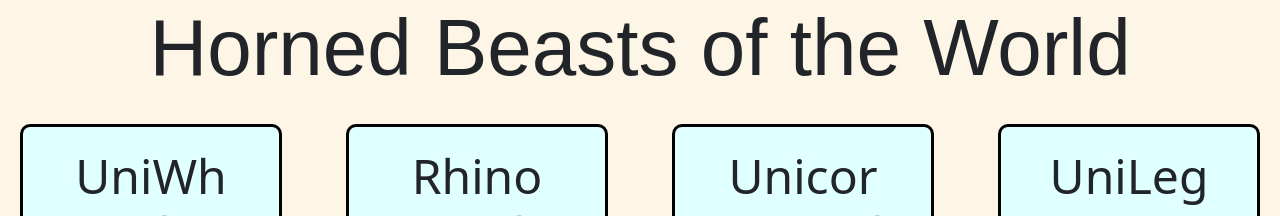
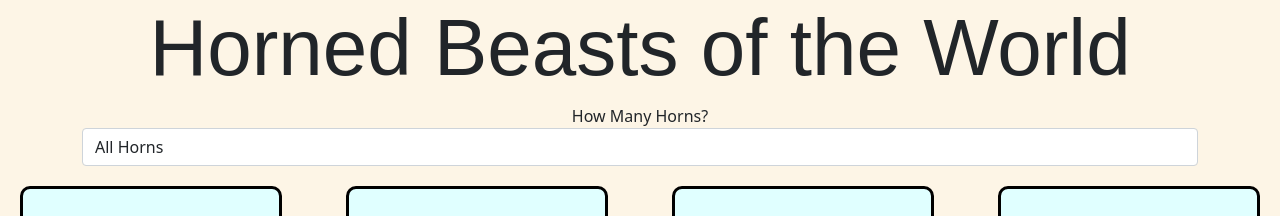
Before and after one commit to derekjdoug/horned-beasts, a React (Create React App) app: page / in a window 1280 px wide. Shown: the top 216 px of the page. Built offline with nearby package versions, Linux system fonts and the light colour scheme.

Commit message:
finished initial run through of lab04

```diff
--- a/src/App.js
+++ b/src/App.js
@@ -3,14 +3,18 @@ import './App.css';
 import Header from './Header';
 import Main from './Main';
 import Footer from './Footer';
-import imageURLs from './imageURLs.json';
+import data from './data.json';
 import MagnifyModal from './MagnifyModal';
+import Container from 'react-bootstrap/Container';
+import Form from 'react-bootstrap/Form';
+import ListGroup from 'react-bootstrap/ListGroup'
 
 class App extends React.Component {
   constructor(props) {
     super(props);
     this.state = {
       showModal: false,
+      allBeasts: data,
       selectedBeast: {}
     }
   }
@@ -20,15 +24,49 @@ class App extends React.Component {
   }
 
   handleShowModal = (beastTitle) => {
-    const selectedBeast = imageURLs.find(beast => beast.title === beastTitle);
+    const selectedBeast = data.find(beast => beast.title === beastTitle);
     this.setState({showModal: true, selectedBeast});
+  }
+
+  handleChange = (event) => {
+    event.preventDefault();
+    if (event.target.value === "1") {
+      let filteredBeasts = data.filter(beast => beast.horns === 1);
+      this.setState({ allBeasts: filteredBeasts });
+    } else if (event.target.value === "2") {
+      let filteredBeasts = data.filter(beast => beast.horns === 2);
+      this.setState({ allBeasts: filteredBeasts });
+    } else if (event.target.value === "3") {
+      let filteredBeasts = data.filter(beast => beast.horns === 3);
+      this.setState({ allBeasts: filteredBeasts });
+    } else if (event.target.value === "100") {
+      let filteredBeasts = data.filter(beast => beast.horns === 100);
+      this.setState({ allBeasts: filteredBeasts });
+    } else {
+      this.setState({ allBeasts: data });
+    }
   }
 
   render() {
     return (
       <div className="App">
+
         <Header />
-        <Main imageURLs={imageURLs} handleShowModal={this.handleShowModal}/>
+
+        <Container>
+          <Form>
+            <label for="optionValues">How Many Horns?</label>
+            <Form.Control onChange={this.handleChange} as="select" >
+              <option value="All">All Horns</option>
+              <option value="1">1 Horn</option>
+              <option value="2">2 Horns</option>
+              <option value="3">3 Horns</option>
+              <option value="100">100 Horns</option>
+            </Form.Control>
+          </Form>
+        </Container>
+
+        <Main allBeasts={this.state.allBeasts} handleShowModal={this.handleShowModal}/>
         <Footer />
         <MagnifyModal showModal={this.state.showModal} handleCloseModal={this.handleCloseModal} selectedBeast={this.state.selectedBeast} />
       </div>
--- a/src/Main.js
+++ b/src/Main.js
@@ -7,12 +7,13 @@ class Main extends React.Component {
     return (
       <>
         <Row xs={1} sm={2} md={3} lg={4}>
-          {this.props.imageURLs.map(beast => (
+          {this.props.allBeasts.map(beast => (
             <HornedBeast
               key={beast._id}
               title={beast.title}
               imgUrl={beast.image_url}
               description={beast.description}
+              horns={beast.horns}
               handleShowModal={this.props.handleShowModal}
             />
           ))}
```
Also changed, not shown: src/data.json (renamed from src/imageURLs.json).
